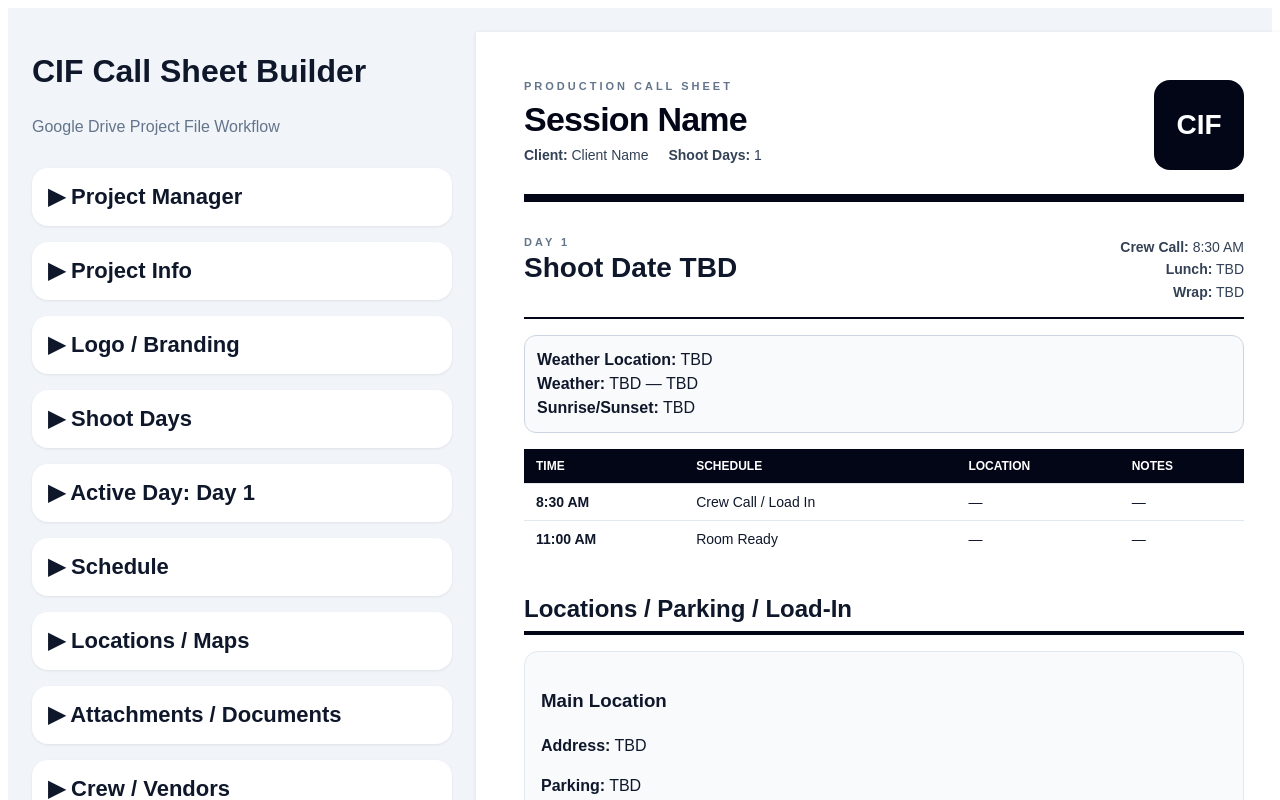
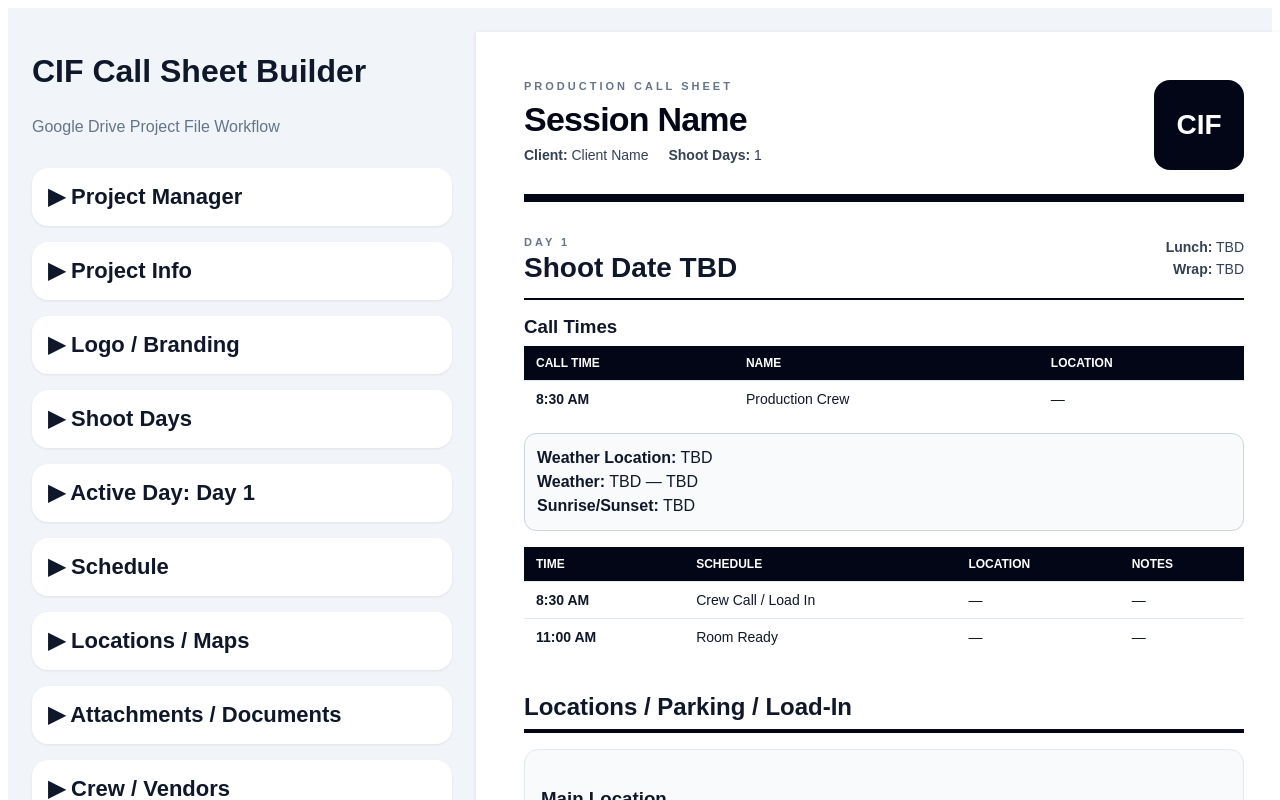
Before and after one commit to Innesrod/call-sheet-app, a React (Vite) app: page / in a window 1280 px wide. Shown: the top 800 px of the page. Built offline with nearby package versions, Linux system fonts and the light colour scheme.

Commit message:
Update App.jsx

```diff
--- a/src/App.jsx
+++ b/src/App.jsx
@@ -10,6 +10,7 @@ function createDay(number) {
     label: `Day ${number}`,
     date: "",
     callTime: "8:30 AM",
+    callTimes: [{ time: "8:30 AM", name: "Production Crew", location: "" }],
     lunch: "",
     wrap: "",
     weatherLocation: "",
@@ -131,7 +132,12 @@ export default function App() {
     setProjectName(project.projectName || "");
     setClientName(project.clientName || "");
     setLogo(project.logo || "");
-    setShootDays(project.shootDays || [createDay(1)]);
+    setShootDays((project.shootDays || [createDay(1)]).map((day) => ({
+      ...day,
+      callTimes: Array.isArray(day.callTimes)
+        ? day.callTimes
+        : [{ time: day.callTime || "", name: "Production Crew", location: "" }],
+    })));
     setCrew(project.crew || []);
     setClients(project.clients || []);
     setLocations(project.locations || []);
@@ -342,6 +348,32 @@ const saveCrewMemberToLibrary = (member) => {
         index === activeDayIndex ? { ...day, [field]: value } : day
       )
     );
+  };
+
+  const updateCallTime = (itemIndex, field, value) => {
+    setShootDays((days) => days.map((day, index) =>
+      index === activeDayIndex
+        ? { ...day, callTimes: (day.callTimes || []).map((item, i) =>
+            i === itemIndex ? { ...item, [field]: value } : item
+          ) }
+        : day
+    ));
+  };
+
+  const addCallTime = () => {
+    setShootDays((days) => days.map((day, index) =>
+      index === activeDayIndex
+        ? { ...day, callTimes: [...(day.callTimes || []), { time: "", name: "", location: "" }] }
+        : day
+    ));
+  };
+
+  const removeCallTime = (itemIndex) => {
+    setShootDays((days) => days.map((day, index) =>
+      index === activeDayIndex
+        ? { ...day, callTimes: (day.callTimes || []).filter((_, i) => i !== itemIndex) }
+        : day
+    ));
   };
 
   const updateScheduleItem = (itemIndex, field, value) => {
@@ -628,9 +660,22 @@ const saveCrewMemberToLibrary = (member) => {
         <Section title={`Active Day: ${activeDay.label}`}>
           <Input label="Day Label" value={activeDay.label} onChange={(v) => updateDay("label", v)} />
           <Input label="Shoot Date" type="date" value={activeDay.date} onChange={(v) => updateDay("date", v)} />
-          <Input label="Crew Call" value={activeDay.callTime} onChange={(v) => updateDay("callTime", v)} />
+
           <Input label="Lunch" value={activeDay.lunch} onChange={(v) => updateDay("lunch", v)} />
           <Input label="Wrap" value={activeDay.wrap} onChange={(v) => updateDay("wrap", v)} />
+
+          <div style={styles.weatherBox}>
+            <h3 style={styles.weatherTitle}>Call Times</h3>
+            {(activeDay.callTimes || []).map((call, index) => (
+              <div key={index} style={styles.card}>
+                <Input label="Call Time" value={call.time} onChange={(v) => updateCallTime(index, "time", v)} />
+                <Input label="Name" value={call.name} onChange={(v) => updateCallTime(index, "name", v)} />
+                <Input label="Location" value={call.location} onChange={(v) => updateCallTime(index, "location", v)} />
+                <button type="button" onClick={() => removeCallTime(index)} style={styles.smallDangerButton}>Remove Call Time</button>
+              </div>
+            ))}
+            <button type="button" onClick={addCallTime} style={styles.secondaryButton}>+ Add Call Time</button>
+          </div>
 
           <div style={styles.weatherBox}>
             <h3 style={styles.weatherTitle}>Weather</h3>
@@ -837,10 +882,19 @@ const saveCrewMemberToLibrary = (member) => {
                 <h2 style={styles.dayTitle}>{formatDate(day.date)}</h2>
               </div>
               <div style={styles.dayMeta}>
-                <div><strong>Crew Call:</strong> {day.callTime || "TBD"}</div>
                 <div><strong>Lunch:</strong> {day.lunch || "TBD"}</div>
                 <div><strong>Wrap:</strong> {day.wrap || "TBD"}</div>
               </div>
+            </div>
+
+            <div style={{ marginBottom: 16 }}>
+              <h3 style={{ margin: "0 0 8px" }}>Call Times</h3>
+              <Table
+                headers={["Call Time", "Name", "Location"]}
+                rows={(day.callTimes || (day.callTime ? [{ time: day.callTime, name: "Production Crew", location: "" }] : [])).map(
+                  (call) => [call.time, call.name, call.location]
+                )}
+              />
             </div>
 
             <div style={styles.previewWeatherBox}>
```
